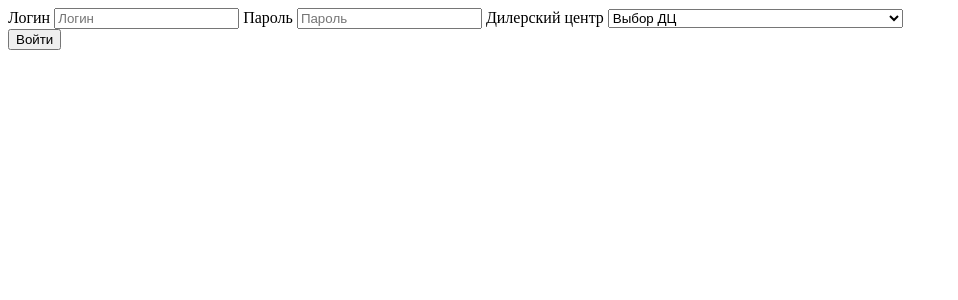
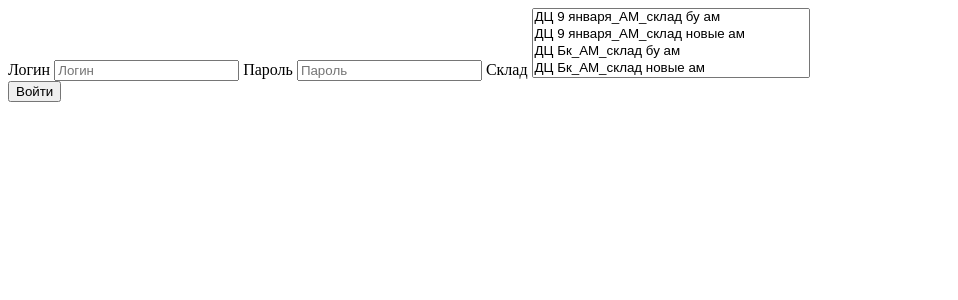
Before and after one commit to ddql/borauto-price, a PHP site: page /auth.php in a window 1280 px wide. Shown: the top 300 px of the page, without its empty margins (0-958 px from the left). Run offline with PHP 8.4, Linux system fonts and the light colour scheme.

Commit message:
Update auth.php

```diff
--- a/auth.php
+++ b/auth.php
@@ -10,7 +10,7 @@ if(isset($_POST['submitLogin']))
     {
     if ($_POST['inputLogin']=="1234" AND $_POST['inputLogin']=="1234"){
         setcookie("login", $_POST['inputLogin'], time()+60*60*24*30, "/");
-        setcookie("dc", $_POST['inputDC'], time()+60*60*24*30, "/");
+        setcookie("dc", implode(',',$_POST['inputDC']), time()+60*60*24*30, "/");
         header('Location: '.$_SERVER['REQUEST_URI']); exit;
     }
     else{
@@ -26,10 +26,8 @@ if(isset($_POST['submitLogin']))
         <input name="inputLogin" type="text" id="inputLogin" placeholder="Логин" class="form-control">
         <label for="inputPassword" class="form-label">Пароль</label>
         <input name="inputPassword" type="password" id="inputPassword" placeholder="Пароль" class="form-control" >
-        <label class="form-label">Дилерский центр</label>
-        <select name="inputDC" class="form-select" required>
-            <option selected disabled value="">Выбор ДЦ</option>
-            <!--  Список складов !-->
+        <label class="form-label">Склад</label>
+           <select name="inputDC[]" class="form-select" multiple="multiple">
                 <option>ДЦ 9 января_АМ_склад бу ам</option>
                 <option>ДЦ 9 января_АМ_склад новые ам</option>
                 <option>ДЦ Бк_АМ_склад бу ам</option>
@@ -47,7 +45,7 @@ if(isset($_POST['submitLogin']))
                 <option>ДЦ Ставрополь_АМ_склад новые ам УАЗ</option>
                 <option>ДЦ Тамбов_АМ_склад бу ам</option>
                 <option>ДЦ Тамбов_АМ_склад новые ам</option>
-
+                <option>ДЦ Аксай_АМ_склад бу ам</option>
             </select>
         <br>
         <button name="submitLogin" type="submit" type='button' class='btn btn-light'>Войти</button>
```
Lines whose indentation alone changed are shown as unchanged.
